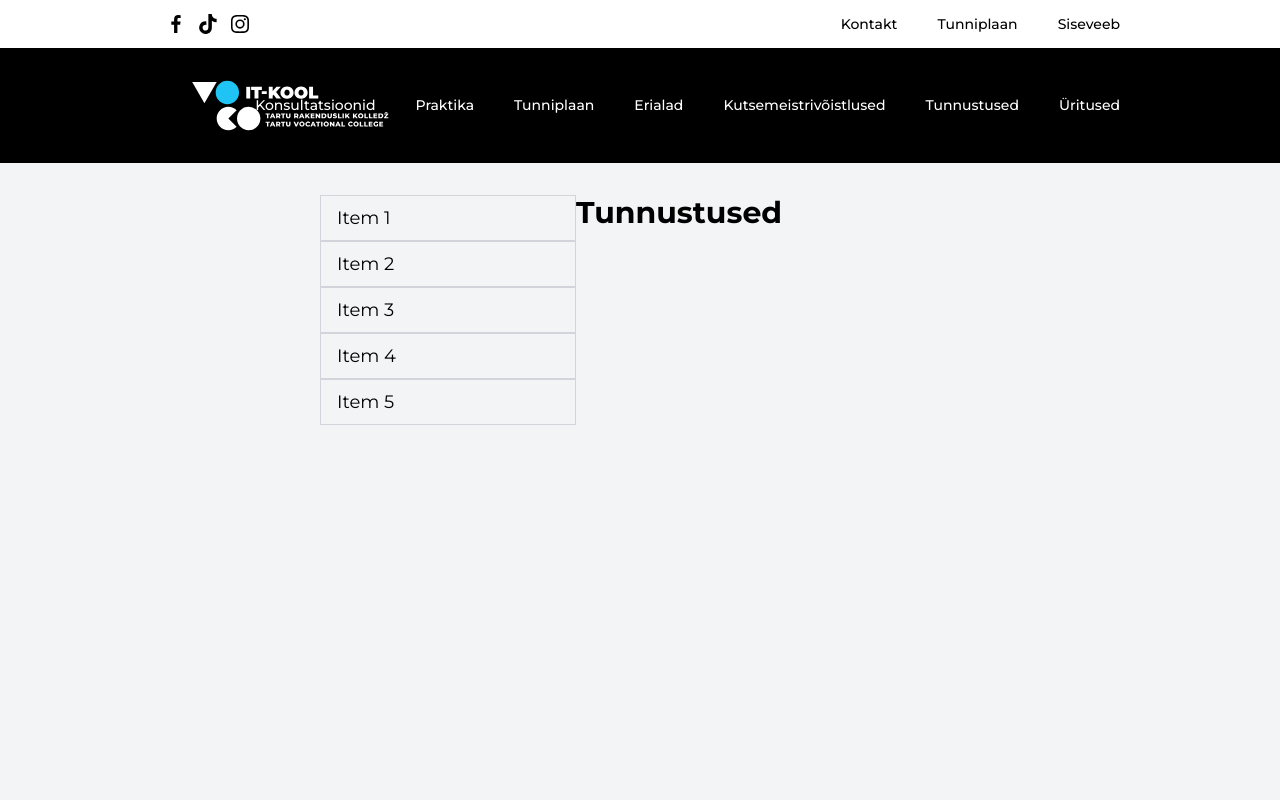
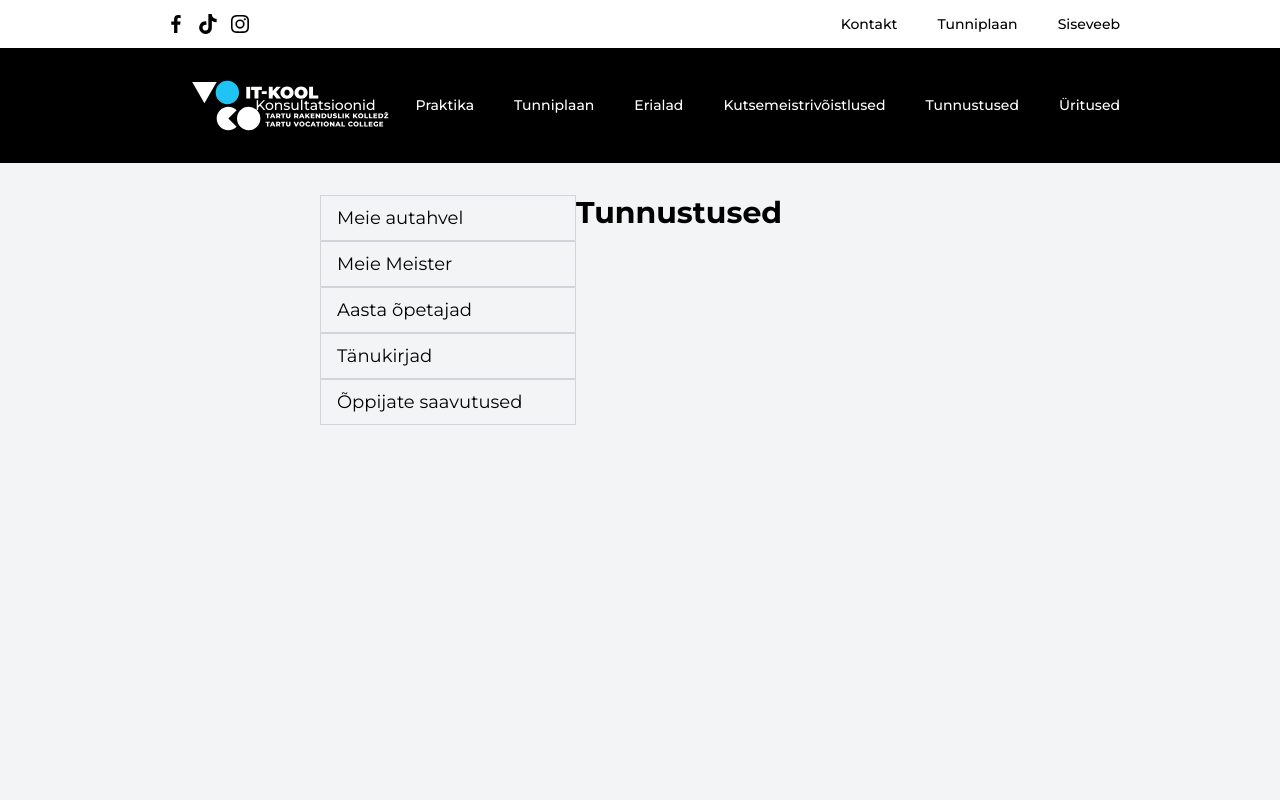
Before and after one commit to Ax-SylvesterHommuk/ikt-leht, a Vue app: page /tunnustused in a window 1280 px wide. Shown: the top 800 px of the page. Built offline with nearby package versions, Linux system fonts and the light colour scheme.

Commit message:
Changed "Item" into correct name

```diff
--- a/src/views/TunnustusedView.vue
+++ b/src/views/TunnustusedView.vue
@@ -6,19 +6,19 @@
     <div>
       <ul class="text-lg text-left">
         <li>
-                    <a href="#" class="border border-gray-300 py-2 px-4 w-64 block">Item 1</a>
+          <a href="#" class="border border-gray-300 py-2 px-4 w-64 block hover:bg-gray-200 hover:border-gray-400 transition duration-300 ease-in-out">Meie autahvel</a>
         </li>
         <li>
-                    <a href="#" class="border border-gray-300 py-2 px-4 w-64 block">Item 2</a>
+          <a href="#" class="border border-gray-300 py-2 px-4 w-64 block hover:bg-gray-200 hover:border-gray-400 transition duration-300 ease-in-out">Meie Meister</a>
         </li>
         <li>
-                    <a href="#" class="border border-gray-300 py-2 px-4 w-64 block">Item 3</a>
+          <a href="#" class="border border-gray-300 py-2 px-4 w-64 block hover:bg-gray-200 hover:border-gray-400 transition duration-300 ease-in-out">Aasta õpetajad</a>
         </li>
         <li>
-                    <a href="#" class="border border-gray-300 py-2 px-4 w-64 block">Item 4</a>
+          <a href="#" class="border border-gray-300 py-2 px-4 w-64 block hover:bg-gray-200 hover:border-gray-400 transition duration-300 ease-in-out">Tänukirjad</a>
         </li>
         <li>
-                    <a href="#" class="border border-gray-300 py-2 px-4 w-64 block">Item 5</a>
+          <a href="#" class="border border-gray-300 py-2 px-4 w-64 block hover:bg-gray-200 hover:border-gray-400 transition duration-300 ease-in-out">Õppijate saavutused</a>
         </li>
       </ul>
     </div>
```
Lines whose indentation alone changed are shown as unchanged.
